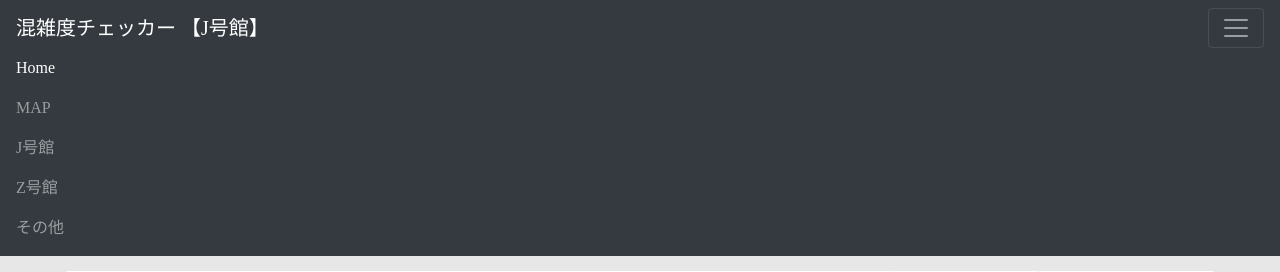
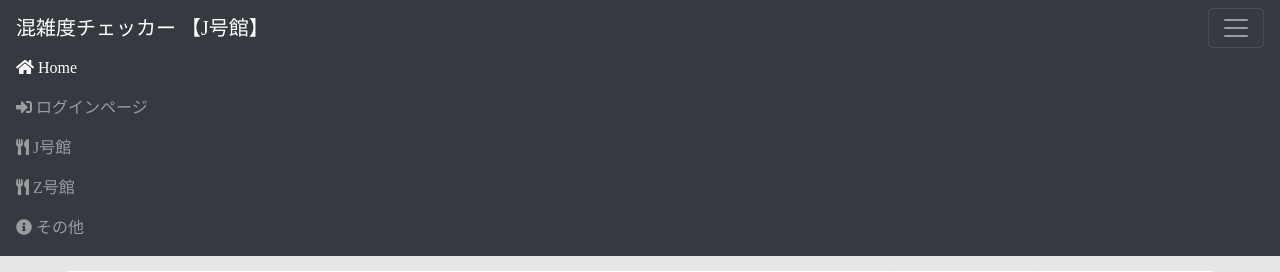
Before and after one commit to OECU-Developer/cafe_page, a Flask app: page /J_details in a window 1280 px wide, after a click that opens the changed part. Shown: the top 272 px of the page. Run offline with Flask 2, Linux system fonts and the light colour scheme; data comes from the database, SQL or seed files in the repository; some libraries are stand-ins or nearby versions.

Commit message:
アイコンの追加とログインページの追加

```diff
--- a/myapp/main.py
+++ b/myapp/main.py
@@ -152,9 +152,9 @@ def home():
     people = SensorCurrent.query.first()
     return render_template('mobile_index.html', people=people)
 
-@app.route("/map")
-def map():
-    return render_template('map.html')
+@app.route("/login_page")
+def login_page():
+    return render_template('login_page.html')
 
 @app.route("/J_details")
 def J_details():
--- a/myapp/templates/sp/J_details.html
+++ b/myapp/templates/sp/J_details.html
@@ -25,19 +25,19 @@
         <div class="collapse navbar-collapse" id="navbarText">
           <ul class="navbar-nav mr-auto">
             <li class="nav-item active">
-                <a class="nav-link" href="/">Home <span class="sr-only">(current)</span></a>
+            <a class="nav-link" href="/"><i class="fas fa-home"></i> Home <span class="sr-only">(current)</span></a>
             </li>
             <li class="nav-item">
-                    <a class="nav-link" href="map">MAP</a>
+                <a class="nav-link" href="/login_page"><i class="fas fa-sign-in-alt"></i> ログインページ</a>
             </li>
             <li class="nav-item">
-                    <a class="nav-link" href="/J_details">J号館</a>
+                <a class="nav-link" href="/J_details"><i class="fas fa-utensils"></i> J号館</a>
             </li>
             <li class="nav-item">
-                    <a class="nav-link" href="/Z_details">Z号館</a>
+                <a class="nav-link" href="/Z_details"><i class="fas fa-utensils"></i> Z号館</a>
             </li>
             <li class="nav-item">
-                    <a class="nav-link" href="/overview">その他</a>
+                <a class="nav-link" href="/overview"><i class="fas fa-info-circle"></i> その他</a>
             </li>
         </ul>
         </div>
@@ -46,7 +46,7 @@
     <div>
       <div class="card-body detail-frame-now">
         <div class="Around">
-          <img calss="J-icon" src="../static/images/icon1.png">
+          <img class="J-icon" src="../static/images/icon1.png">
           <div class="Around Around-now">
             <p><span id="view_time"></span></p>
 
```
Also changed, not shown: myapp/templates/sp/Z_details.html (+5 -5 lines), myapp/templates/sp/login_page.html (renamed from myapp/templates/sp/map.html, +5 -5 lines), myapp/templates/sp/mobile_index.html (+4 -4 lines), myapp/templates/sp/overview.html (+6 -6 lines). Lines whose indentation alone changed are shown as unchanged.
